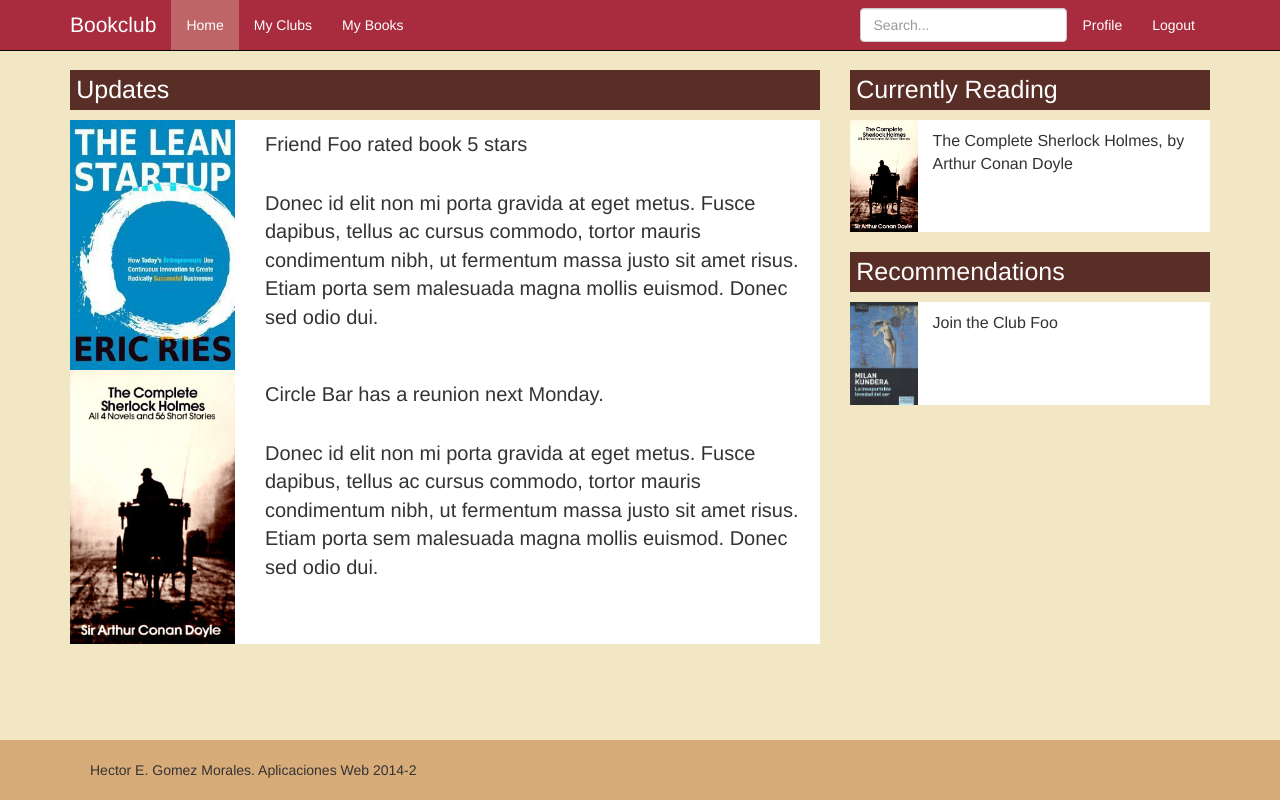
After one commit to hectoregm/hectoregm, a PHP site: page /main.html in a window 1280 px wide. The commit adds this page. Run offline with PHP 8.4, Linux system fonts and the light colour scheme.

Commit message:
Finished implementation of main page.

```diff
--- a/practica2-AplicacionesWeb/book_club/css/common.css
+++ b/practica2-AplicacionesWeb/book_club/css/common.css
@@ -1,3 +1,63 @@
 html, body {
     background-color: #F2E7C5;
 }
+
+html {
+    position: relative;
+    min-height: 100%;
+}
+
+body {
+    margin-bottom: 60px;
+    padding-top: 20px;
+    padding-bottom: 20px;
+}
+
+.navbar {
+    background-color: #A82C3D;
+}
+
+.navbar-inverse .navbar-brand {
+    font-size: 1.5em;
+    color: #fff;
+}
+
+.navbar-inverse .navbar-nav>li>a {
+    color: #fff;
+}
+
+.navbar-inverse .navbar-nav>.active>a {
+    background-color:rgba(242,231,197,0.3);
+}
+
+.navbar-inverse .navbar-nav>li>a:hover {
+    background-color:rgba(242,231,197,0.3);
+}
+
+#footer {
+    position: absolute;
+    bottom: 0;
+    width: 100%;
+    /* Set the fixed height of the footer here */
+    height: 60px;
+    background-color: #D8AC79;
+}
+
+#footer p {
+    margin: 20px;
+}
+
+@media (max-width: 568px) {
+    h2 {
+        font-size: 20px;
+    }
+}
+
+@media (max-width: 568px) and (orientation: portrait){
+    body {
+        margin-bottom: 70px;
+    }
+    #footer {
+        height: 80px;
+    }
+}
--- /dev/null
+++ b/practica2-AplicacionesWeb/book_club/css/main.css
@@ -0,0 +1,34 @@
+.main-content {
+    padding-top: 30px;
+}
+
+.main-content ul, .main-content ol {
+    list-style: none;
+    margin: 0;
+    padding: 0;
+}
+
+.updates, .reading, .recommendations {
+    background-color: #fff;
+}
+
+.main-content img {
+    width: 100%;
+}
+
+.main-content h2 {
+    background-color: #592E27;
+    color: #fff;
+    padding: 0.25em;
+    font-size: 25px;
+}
+
+.main-content p {
+    font-size: 20px;
+    padding: 10px 0;
+}
+
+.reading p, .recommendations p {
+    font-size: 16px;
+    margin-left: -15px;
+}
--- /dev/null
+++ b/practica2-AplicacionesWeb/book_club/main.html
@@ -0,0 +1,105 @@
+<!doctype html>
+<html lang="en">
+  <head>
+    <meta charset="utf-8" />
+    <meta http-equiv="X-UA-Compatible" content="IE=edge">
+    <meta name="viewport" content="width=device-width, initial-scale=1">
+    <title>Bookclub</title>
+    <link href="http://fonts.googleapis.com/css?family=Varela+Round" rel="stylesheet" type="text/css">
+    <link href="css/bootstrap.min.css" rel="stylesheet">
+    <link href="css/common.css" rel="stylesheet">
+    <link href="css/main.css" rel="stylesheet">
+  </head>
+  <body>
+    <div class="navbar navbar-inverse navbar-fixed-top" role="navigation">
+      <div class="container">
+        <div class="navbar-header">
+          <button type="button" class="navbar-toggle" data-toggle="collapse" data-target=".navbar-collapse">
+            <span class="sr-only">Toggle navigation</span>
+            <span class="icon-bar"></span>
+            <span class="icon-bar"></span>
+            <span class="icon-bar"></span>
+          </button>
+          <a class="navbar-brand" href="#">Bookclub</a>
+        </div>
+
+        <div class="navbar-collapse collapse">
+          <ul class="nav navbar-nav">
+            <li class="active"><a href="#">Home</a></li>
+            <li><a href="#">My Clubs</a></li>
+            <li><a href="#">My Books</a></li>
+          </ul>
+          <ul class="nav navbar-nav navbar-right">
+            <li><a href="#">Profile</a></li>
+            <li><a href="#">Logout</a></li>
+          </ul>
+          <form class="navbar-form navbar-right">
+            <input type="text" class="form-control" placeholder="Search...">
+          </form>
+        </div><!--/.navbar-collapse -->
+      </div>
+    </div>
+
+    <div class="container main-content">
+      <div class="row">
+        <div class="content col-md-8">
+          <h2>Updates</h2>
+          <ul class="updates">
+            <li class="row">
+              <div class="col-xs-3">
+                <img src="images/book-cover.jpg" />
+              </div>
+              <div class="col-xs-9">
+                <p>Friend Foo rated book 5 stars</p>
+                <p class="hidden-xs">Donec id elit non mi porta gravida at eget metus. Fusce dapibus, tellus ac cursus commodo, tortor mauris condimentum nibh, ut fermentum massa justo sit amet risus. Etiam porta sem malesuada magna mollis euismod. Donec sed odio dui.</p>
+              </div>
+            </li>
+            <li class="row">
+              <div class="col-xs-3">
+                <img src="images/book-cover2.jpg" />
+
+              </div>
+              <div class="col-xs-9">
+                <p>Circle Bar has a reunion next Monday.</p>
+                <p class="hidden-xs">Donec id elit non mi porta gravida at eget metus. Fusce dapibus, tellus ac cursus commodo, tortor mauris condimentum nibh, ut fermentum massa justo sit amet risus. Etiam porta sem malesuada magna mollis euismod. Donec sed odio dui.</p>
+              </div>
+            </li>
+          </ul>
+        </div>
+        <div class="col-md-4">
+          <h2>Currently Reading</h2>
+          <div class="reading">
+            <div class="row">
+              <div class="col-xs-3">
+                <img src="images/book-cover2.jpg" />
+              </div>
+              <div class="col-xs-9">
+                <p>The Complete Sherlock Holmes, by Arthur Conan Doyle</p>
+              </div>
+            </div>
+          </div>
+          <h2>Recommendations</h2>
+          <div class="recommendations">
+            <div class="row">
+              <div class="col-xs-3">
+                <img src="images/book-cover3.jpg" />
+              </div>
+              <div class="col-xs-9">
+                <p>Join the Club Foo</p>
+              </div>
+            </div>
+          </div>
+        </div>
+      </div>
+    </div>
+
+    <div id="footer">
+      <div class="container">
+        <p>Hector E. Gomez Morales. Aplicaciones Web 2014-2</p>
+      </div>
+    </div>
+
+    <script src="js/jquery-1.11.0.min.js"></script>
+    <script src="js/bootstrap.min.js"></script>
+  </body>
+</html>
```
Also changed, not shown: practica2-AplicacionesWeb/book_club/css/index.css (+0 -45 lines).
